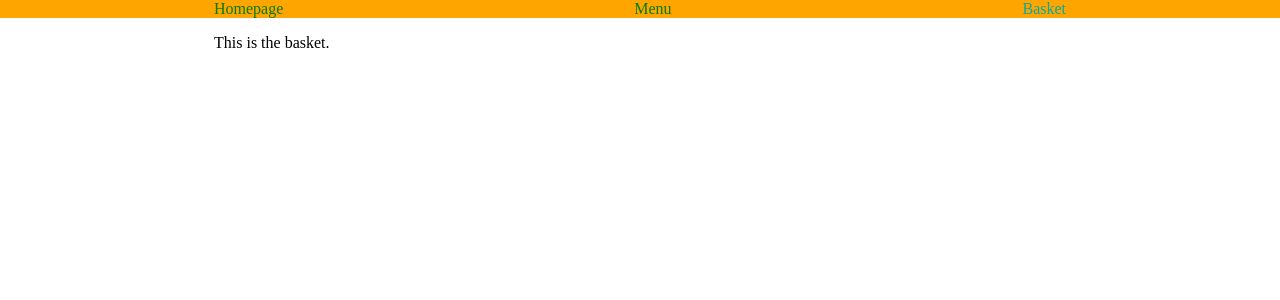
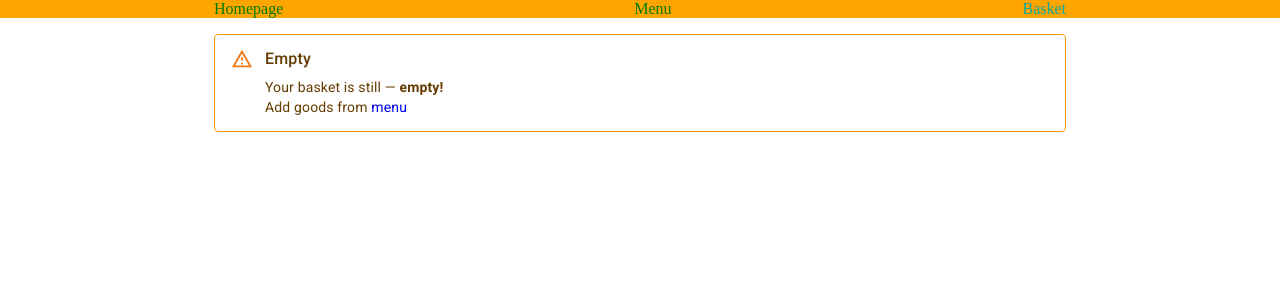
Before and after one commit to ussnik209/itechart-intership, a React app: page /basket in a window 1280 px wide. Shown: the top 300 px of the page. Built offline with nearby package versions, Linux system fonts and the light colour scheme.

Commit message:
ReactJS Tasks - implementing ordering system. add: basket container which pass order to basket component add: displaying order list or alert if order list is empty

```diff
--- a/src/app/app.jsx
+++ b/src/app/app.jsx
@@ -3,9 +3,9 @@ import { Routes, Route } from "react-router-dom"
 import { Provider } from "react-redux"
 
 import Layout from './components/Layout.jsx'
-import UpdatingMenu from './containers/menuContainer'
+import UpdatingMenu from './containers/MenuContainer'
 import Homepage from './components/Homepage.jsx'
-import Basket from './components/Basket.jsx'
+import OrderBasket from './containers/BasketContainer'
 import store from './store/Store'
 
 class PizzaApp extends React.Component {
@@ -14,7 +14,6 @@ class PizzaApp extends React.Component {
   }
 
   componentDidMount() {
-    console.log(store.getState())
   }
 
   componentWillUnmount() {
@@ -27,7 +26,7 @@ class PizzaApp extends React.Component {
         <Route path="" element={<Layout />}>
           <Route index element={<Homepage />}/>
           <Route path="menu" element={<UpdatingMenu />}/>
-          <Route path="basket" element={<Basket />}/>
+          <Route path="basket" element={<OrderBasket />}/>
         </Route>
       </Routes>
     </Provider>
--- a/src/app/components/Basket.jsx
+++ b/src/app/components/Basket.jsx
@@ -1,7 +1,27 @@
 import React from "react"
+import { Stack, Alert, AlertTitle } from '@mui/material'
+import { Link } from 'react-router-dom'
 
-const Basket = () => (
-  <p id="Basket">This is the basket.</p>
+import MenuItem from './MenuItem.jsx'
+
+const Basket = ({order}) => (
+  <>
+  <Stack sx={{
+    mt: 2
+  }}>
+    {!order.length ?
+      <Alert severity='warning' variant='outlined'>
+        <AlertTitle>Empty</AlertTitle>
+        Your basket is still — <strong>empty!</strong><br/>
+        Add goods from <Link to='/menu'>menu</Link>
+      </Alert>
+      : order.map((dish) => {
+        return <MenuItem key={dish.id} dish={dish}/>
+      }
+    )
+    }
+  </Stack>
+  </>
 )
 
 export default Basket
--- a/src/app/components/MenuItem.jsx
+++ b/src/app/components/MenuItem.jsx
@@ -1,7 +1,7 @@
 import { Card } from '@mui/material'
 import React from 'react'
 
-import OrderButtonContainer from '../containers/orderButtonContainer'
+import OrderButtonContainer from '../containers/OrderButtonContainer'
 import Dish from './Dish.jsx'
 
 const MenuItem = ({dish}) => (
--- /dev/null
+++ b/src/app/containers/BasketContainer.js
@@ -0,0 +1,22 @@
+import { connect } from 'react-redux'
+
+import Basket from '../components/Basket.jsx'
+
+const mapStateToProps = (
+  state
+) => ({
+  order: state.order
+})
+
+const mapDispatchToProps = (
+
+) => ({
+
+})
+
+const OrderBasket = connect(
+  mapStateToProps,
+  mapDispatchToProps
+)(Basket)
+
+export default OrderBasket
--- a/src/app/containers/orderButtonContainer.js
+++ b/src/app/containers/orderButtonContainer.js
@@ -15,8 +15,7 @@ const mapStateToProps = (
 const mapDispatchToProps = (
   dispatch
 ) => ({
-  addToOrder: (menu, id) => {
-    const dish = menu.find(dish => dish.id === id)
+  addToOrder: (dish) => {
     dispatch(addToOrder(dish))
   }
 })
--- a/src/app/reducers/ordersReducer.js
+++ b/src/app/reducers/orderReducer.js
@@ -1,4 +1,4 @@
-const orders = (state = [], action) => {
+const order = (state = [], action) => {
   switch (action.type) {
     case 'ADD_TO_ORDER':
       return [
@@ -14,4 +14,4 @@ const orders = (state = [], action) => {
   }
 }
 
-export default orders
+export default order
--- a/src/app/reducers/pizzaAppReducer.js
+++ b/src/app/reducers/pizzaAppReducer.js
@@ -1,11 +1,11 @@
 import { combineReducers } from 'redux'
 
 import menu from './menuReducer'
-import orders from './ordersReducer'
+import order from './orderReducer'
 
 const pizzaAppReducer = combineReducers({
   menu,
-  orders
+  order
 })
 
 export default pizzaAppReducer
```
